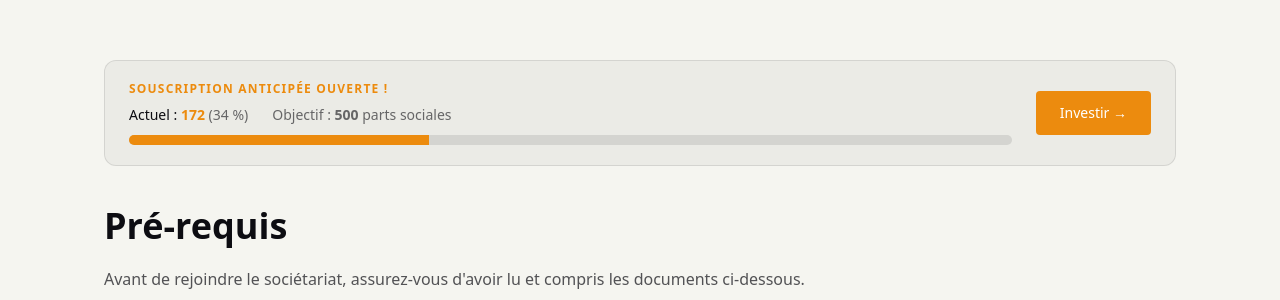
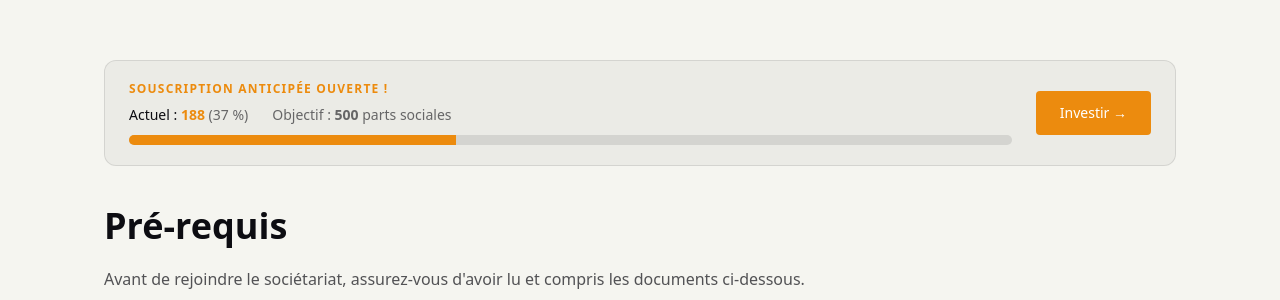
Before and after one commit to tygamesbzh/tygamesbzh.github.io, a Jekyll site: the page built from _pages_fr/invest.md, in a window 1280 px wide and 900 px high. Shown: the part 361-661 px from the top of the window. Built offline with Jekyll 4.4.1, drawn with Linux system fonts in a browser that asks for light colours.

Commit message:
Update _config.yml

```diff
--- a/_config.yml
+++ b/_config.yml
@@ -20,8 +20,8 @@
 subscription:
   enabled: true
   goal: 500
-  acquired: 172
-  in_progress: 150
+  acquired: 188
+  in_progress: 250
 
 social:
   bluesky: https://bsky.app/profile/ty.games
```
